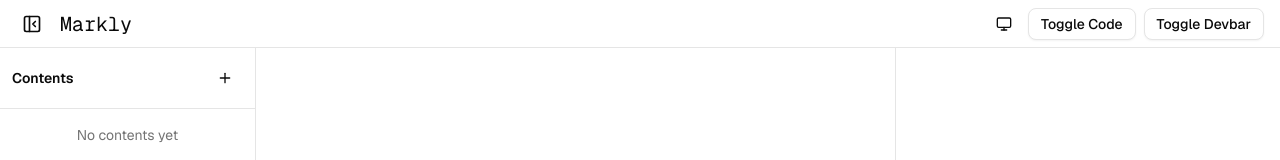
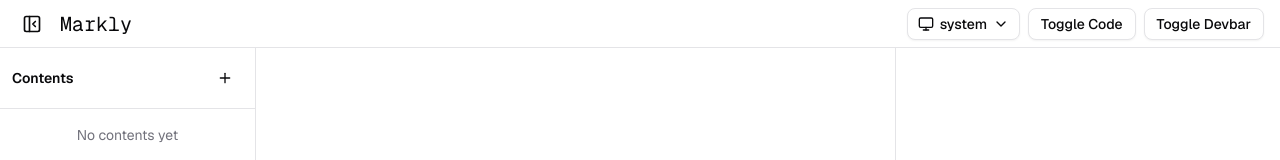
Before and after one commit to NeuroNexul/draftly, a Next.js app in the folder apps/web/: page /playground in a window 1280 px wide. Shown: the top 160 px of the page. Built offline with nearby package versions, Linux system fonts and the light colour scheme.

Commit message:
feat(web): theme update

```diff
--- a/apps/web/components/providers.tsx
+++ b/apps/web/components/providers.tsx
@@ -2,16 +2,9 @@
 
 import * as React from "react";
 import { ThemeProvider as NextThemesProvider, useTheme } from "next-themes";
-import {
-  DropdownMenu,
-  DropdownMenuContent,
-  DropdownMenuLabel,
-  DropdownMenuRadioGroup,
-  DropdownMenuRadioItem,
-  DropdownMenuTrigger,
-} from "@workspace/ui/components/dropdown-menu";
+import { DropdownMenu, DropdownMenuContent, DropdownMenuItem, DropdownMenuLabel, DropdownMenuTrigger } from "@workspace/ui/components/dropdown-menu";
 import { Button } from "@workspace/ui/components/button";
-import { Moon, Sun, Monitor } from "lucide-react";
+import { Moon, Sun, Monitor, Check, ChevronDown } from "lucide-react";
 
 // =============================================
 // THEME CONFIGURATION - Edit themes here
@@ -51,21 +44,22 @@ export function ThemeSwitcher() {
   return (
     <DropdownMenu>
       <DropdownMenuTrigger asChild>
-        <Button variant="ghost" size="icon" className="size-8">
+        <Button variant="outline" size="sm">
           <CurrentIcon className="size-4" />
+          <span>{theme}</span>
+          <ChevronDown className="size-4 ml-auto" />
           <span className="sr-only">Toggle theme</span>
         </Button>
       </DropdownMenuTrigger>
       <DropdownMenuContent>
         <DropdownMenuLabel>Select Theme</DropdownMenuLabel>
-        <DropdownMenuRadioGroup value={theme} onValueChange={setTheme}>
-          {THEME_OPTIONS.map((option) => (
-            <DropdownMenuRadioItem key={option.value} value={option.value}>
-              <option.icon className="size-4 mr-2" />
-              {option.label}
-            </DropdownMenuRadioItem>
-          ))}
-        </DropdownMenuRadioGroup>
+        {THEME_OPTIONS.map((option) => (
+          <DropdownMenuItem key={option.value} onClick={() => setTheme(option.value)}>
+            <option.icon className="size-4" />
+            {option.label}
+            {theme === option.value && <Check className="size-4 ml-auto" />}
+          </DropdownMenuItem>
+        ))}
       </DropdownMenuContent>
     </DropdownMenu>
   );
@@ -80,6 +74,7 @@ export function Providers({ children }: { children: React.ReactNode }) {
       attribute="class"
       defaultTheme="system"
       enableSystem
+      storageKey="markly-theme"
       disableTransitionOnChange
       enableColorScheme
       themes={themeValues}
--- a/packages/ui/src/styles/globals.css
+++ b/packages/ui/src/styles/globals.css
@@ -10,77 +10,77 @@
 :root,
 .default-light {
   --background: oklch(1 0 0);
-  --foreground: oklch(0.145 0 0);
+  --foreground: oklch(0.141 0.005 285.823);
   --card: oklch(1 0 0);
-  --card-foreground: oklch(0.145 0 0);
+  --card-foreground: oklch(0.141 0.005 285.823);
   --popover: oklch(1 0 0);
-  --popover-foreground: oklch(0.145 0 0);
-  --primary: oklch(0.205 0 0);
+  --popover-foreground: oklch(0.141 0.005 285.823);
+  --primary: oklch(0.21 0.006 285.885);
   --primary-foreground: oklch(0.985 0 0);
-  --secondary: oklch(0.97 0 0);
-  --secondary-foreground: oklch(0.205 0 0);
-  --muted: oklch(0.97 0 0);
-  --muted-foreground: oklch(0.556 0 0);
-  --accent: oklch(0.97 0 0);
-  --accent-foreground: oklch(0.205 0 0);
+  --secondary: oklch(0.967 0.001 286.375);
+  --secondary-foreground: oklch(0.21 0.006 285.885);
+  --muted: oklch(0.967 0.001 286.375);
+  --muted-foreground: oklch(0.552 0.016 285.938);
+  --accent: oklch(0.967 0.001 286.375);
+  --accent-foreground: oklch(0.21 0.006 285.885);
   --destructive: oklch(0.577 0.245 27.325);
-  --destructive-foreground: oklch(0.577 0.245 27.325);
-  --border: oklch(0.922 0 0);
-  --input: oklch(0.922 0 0);
-  --ring: oklch(0.708 0 0);
+  --border: oklch(0.92 0.004 286.32);
+  --input: oklch(0.92 0.004 286.32);
+  --ring: oklch(0.705 0.015 286.067);
   --chart-1: oklch(0.646 0.222 41.116);
   --chart-2: oklch(0.6 0.118 184.704);
   --chart-3: oklch(0.398 0.07 227.392);
   --chart-4: oklch(0.828 0.189 84.429);
   --chart-5: oklch(0.769 0.188 70.08);
   --radius: 0.625rem;
-  --sidebar: hsl(0 0% 98%);
-  --sidebar-foreground: hsl(240 5.3% 26.1%);
-  --sidebar-primary: hsl(240 5.9% 10%);
-  --sidebar-primary-foreground: hsl(0 0% 98%);
-  --sidebar-accent: hsl(240 4.8% 95.9%);
-  --sidebar-accent-foreground: hsl(240 5.9% 10%);
-  --sidebar-border: hsl(220 13% 91%);
-  --sidebar-ring: hsl(217.2 91.2% 59.8%);
+  --sidebar: oklch(0.985 0 0);
+  --sidebar-foreground: oklch(0.141 0.005 285.823);
+  --sidebar-primary: oklch(0.21 0.006 285.885);
+  --sidebar-primary-foreground: oklch(0.985 0 0);
+  --sidebar-accent: oklch(0.967 0.001 286.375);
+  --sidebar-accent-foreground: oklch(0.21 0.006 285.885);
+  --sidebar-border: oklch(0.92 0.004 286.32);
+  --sidebar-ring: oklch(0.705 0.015 286.067);
 }
 
 .dark,
 .default-dark {
-  --background: oklch(0.145 0 0);
+  --background: oklch(0.141 0.005 285.823);
   --foreground: oklch(0.985 0 0);
-  --card: oklch(0.145 0 0);
+  --card: oklch(0.21 0.006 285.885);
   --card-foreground: oklch(0.985 0 0);
-  --popover: oklch(0.145 0 0);
+  --popover: oklch(0.21 0.006 285.885);
   --popover-foreground: oklch(0.985 0 0);
-  --primary: oklch(0.985 0 0);
-  --primary-foreground: oklch(0.205 0 0);
-  --secondary: oklch(0.269 0 0);
+  --primary: oklch(0.92 0.004 286.32);
+  --primary-foreground: oklch(0.21 0.006 285.885);
+  --secondary: oklch(0.274 0.006 286.033);
   --secondary-foreground: oklch(0.985 0 0);
-  --muted: oklch(0.269 0 0);
-  --muted-foreground: oklch(0.708 0 0);
-  --accent: oklch(0.269 0 0);
+  --muted: oklch(0.274 0.006 286.033);
+  --muted-foreground: oklch(0.705 0.015 286.067);
+  --accent: oklch(0.274 0.006 286.033);
   --accent-foreground: oklch(0.985 0 0);
-  --destructive: oklch(0.396 0.141 25.723);
-  --destructive-foreground: oklch(0.637 0.237 25.331);
-  --border: oklch(0.269 0 0);
-  --input: oklch(0.269 0 0);
-  --ring: oklch(0.556 0 0);
+  --destructive: oklch(0.704 0.191 22.216);
+  --border: oklch(1 0 0 / 10%);
+  --input: oklch(1 0 0 / 15%);
+  --ring: oklch(0.552 0.016 285.938);
   --chart-1: oklch(0.488 0.243 264.376);
   --chart-2: oklch(0.696 0.17 162.48);
   --chart-3: oklch(0.769 0.188 70.08);
   --chart-4: oklch(0.627 0.265 303.9);
   --chart-5: oklch(0.645 0.246 16.439);
-  --sidebar: hsl(240 5.9% 10%);
-  --sidebar-foreground: hsl(240 4.8% 95.9%);
-  --sidebar-primary: hsl(224.3 76.3% 48%);
-  --sidebar-primary-foreground: hsl(0 0% 100%);
-  --sidebar-accent: hsl(240 3.7% 15.9%);
-  --sidebar-accent-foreground: hsl(240 4.8% 95.9%);
-  --sidebar-border: hsl(240 3.7% 15.9%);
-  --sidebar-ring: hsl(217.2 91.2% 59.8%);
+  --sidebar: oklch(0.21 0.006 285.885);
+  --sidebar-foreground: oklch(0.985 0 0);
+  --sidebar-primary: oklch(0.488 0.243 264.376);
+  --sidebar-primary-foreground: oklch(0.985 0 0);
+  --sidebar-accent: oklch(0.274 0.006 286.033);
+  --sidebar-accent-foreground: oklch(0.985 0 0);
+  --sidebar-border: oklch(1 0 0 / 10%);
+  --sidebar-ring: oklch(0.552 0.016 285.938);
 }
 
 @theme inline {
+  --font-sans: var(--font-sans);
+  --font-mono: var(--font-mono);
   --color-background: var(--background);
   --color-foreground: var(--foreground);
   --color-card: var(--card);
@@ -105,10 +105,6 @@
   --color-chart-3: var(--chart-3);
   --color-chart-4: var(--chart-4);
   --color-chart-5: var(--chart-5);
-  --radius-sm: calc(var(--radius) - 4px);
-  --radius-md: calc(var(--radius) - 2px);
-  --radius-lg: var(--radius);
-  --radius-xl: calc(var(--radius) + 4px);
   --color-sidebar: var(--sidebar);
   --color-sidebar-foreground: var(--sidebar-foreground);
   --color-sidebar-primary: var(--sidebar-primary);
@@ -117,6 +113,13 @@
   --color-sidebar-accent-foreground: var(--sidebar-accent-foreground);
   --color-sidebar-border: var(--sidebar-border);
   --color-sidebar-ring: var(--sidebar-ring);
+  --radius-sm: calc(var(--radius) - 4px);
+  --radius-md: calc(var(--radius) - 2px);
+  --radius-lg: var(--radius);
+  --radius-xl: calc(var(--radius) + 4px);
+  --radius-2xl: calc(var(--radius) + 8px);
+  --radius-3xl: calc(var(--radius) + 12px);
+  --radius-4xl: calc(var(--radius) + 16px);
 }
 
 @layer base {
```
